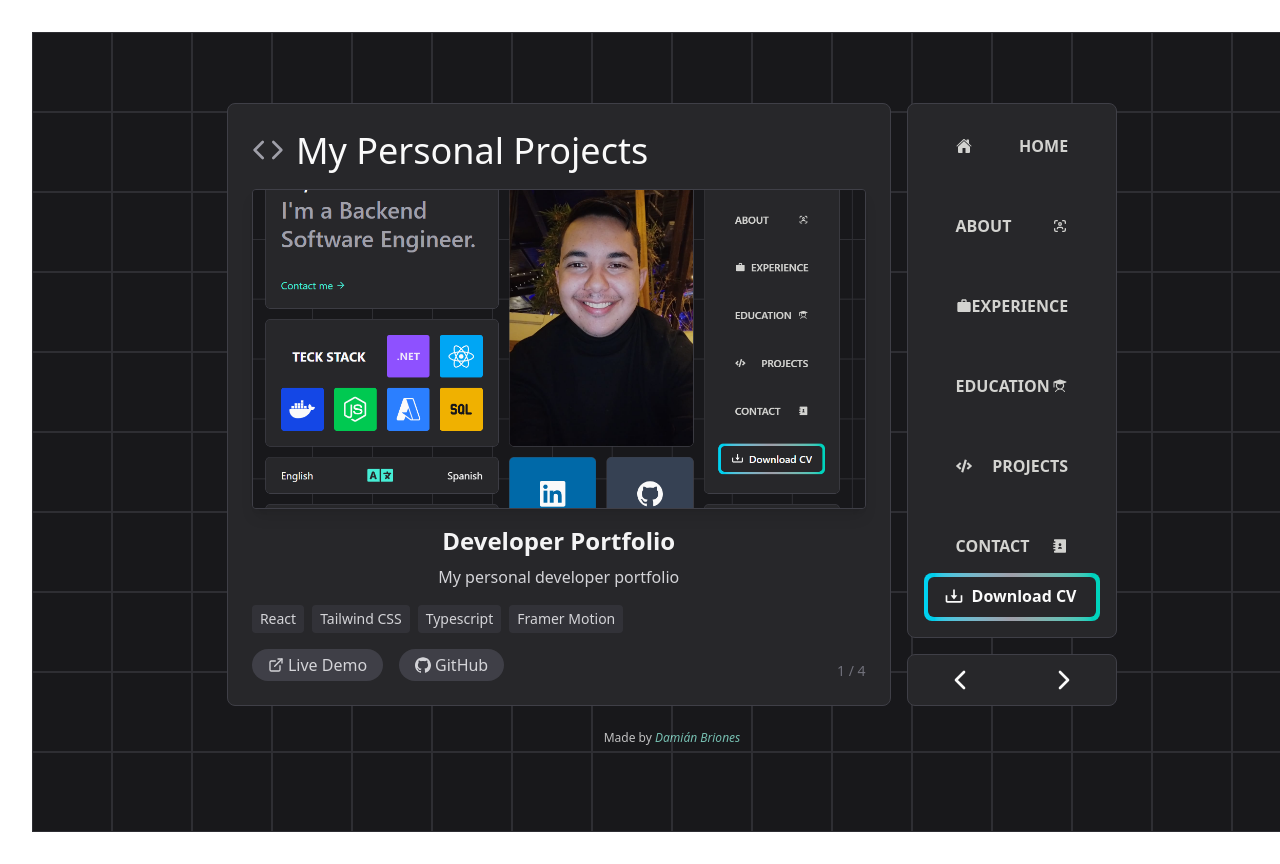
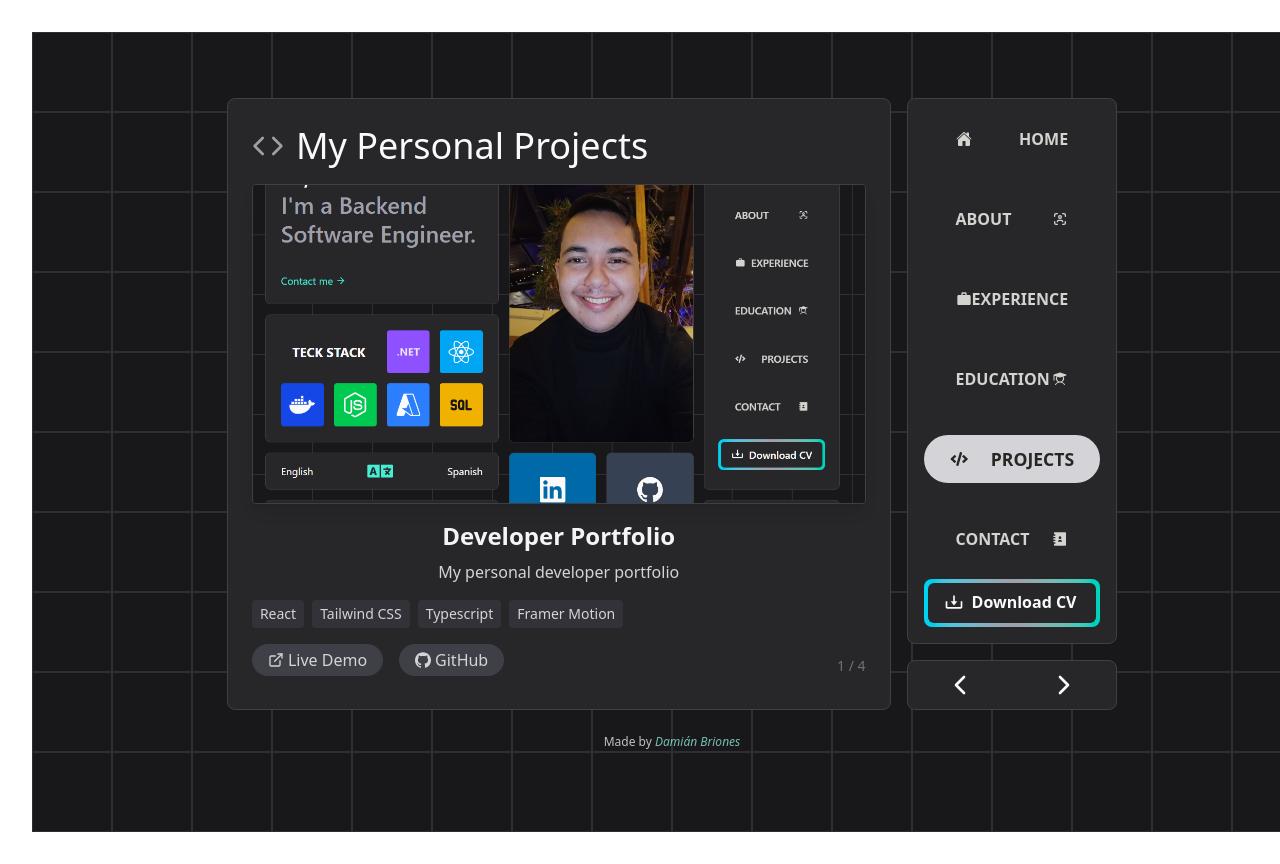
Before and after one commit to CodeINN95612/damian-briones-portfolio, a React (Vite) app: page / in a window 1280 px wide. Both pictures are taken after a click on the button "PROJECTS". Shown: the top 864 px of the page. Built offline with nearby package versions, Linux system fonts and the light colour scheme.

Commit message:
highlight selected item in AnimatedMenuBox

```diff
--- a/src/components/animated-ui/AnimatedMenuBox.tsx
+++ b/src/components/animated-ui/AnimatedMenuBox.tsx
@@ -15,10 +15,11 @@ export type AnimatedMenuBoxProps = {
 };
 
 export const AnimatedMenuBox = ({ sectionChanged }: AnimatedMenuBoxProps) => {
-  const { setActiveSection } = useSectionContext();
+  const { activeSection, setActiveSection } = useSectionContext();
 
   const menuItems = [
     {
+      id: "home",
       label: "Home",
       icon: <IoHome />,
       onClick: () => {
@@ -28,6 +29,7 @@ export const AnimatedMenuBox = ({ sectionChanged }: AnimatedMenuBoxProps) => {
       flipped: false,
     },
     {
+      id: "about",
       label: "About",
       icon: <TbUserScan />,
       onClick: () => {
@@ -37,6 +39,7 @@ export const AnimatedMenuBox = ({ sectionChanged }: AnimatedMenuBoxProps) => {
       flipped: true,
     },
     {
+      id: "experience",
       label: "Experience",
       icon: <MdWork />,
       onClick: () => {
@@ -46,6 +49,7 @@ export const AnimatedMenuBox = ({ sectionChanged }: AnimatedMenuBoxProps) => {
       flipped: false,
     },
     {
+      id: "education",
       label: "Education",
       icon: <PiStudentFill />,
       onClick: () => {
@@ -55,6 +59,7 @@ export const AnimatedMenuBox = ({ sectionChanged }: AnimatedMenuBoxProps) => {
       flipped: true,
     },
     {
+      id: "projects",
       label: "Projects",
       icon: <FaCode />,
       onClick: () => {
@@ -64,6 +69,7 @@ export const AnimatedMenuBox = ({ sectionChanged }: AnimatedMenuBoxProps) => {
       flipped: false,
     },
     {
+      id: "contact",
       label: "Contact",
       icon: <RiContactsBook3Fill />,
       onClick: () => {
@@ -76,9 +82,13 @@ export const AnimatedMenuBox = ({ sectionChanged }: AnimatedMenuBoxProps) => {
 
   return (
     <AnimatedBox className="col-span-3 row-span-5 flex flex-col justify-around h-full p-4">
-      <div className="flex flex-col justify-center gap-8 flex-1">
+      <div className="flex flex-col justify-center gap-8 flex-1 mb-4">
         {menuItems.map((item, index) => (
-          <AnimatedMenuBoxItem key={index} onClick={item.onClick}>
+          <AnimatedMenuBoxItem
+            key={index}
+            onClick={item.onClick}
+            selected={item.id === activeSection}
+          >
             {item.flipped ? (
               <>
                 {item.label}
@@ -100,12 +110,14 @@ export const AnimatedMenuBox = ({ sectionChanged }: AnimatedMenuBoxProps) => {
 
 type AnimatedMenuBoxItemProps = {
   children: React.ReactNode;
+  selected: boolean;
   onClick: () => void;
 };
 
 const AnimatedMenuBoxItem = ({
   children,
   onClick,
+  selected,
 }: AnimatedMenuBoxItemProps) => {
   const [hovered, setHovered] = useState(false);
 
@@ -114,15 +126,20 @@ const AnimatedMenuBoxItem = ({
       onClick={onClick}
       onHoverStart={() => setHovered(true)}
       onHoverEnd={() => setHovered(false)}
-      className="text-center w-full cursor-pointer px-4 py-3 uppercase text-zinc-50 font-semibold relative "
+      className={`text-center w-full cursor-pointer px-4 py-3 uppercase font-semibold relative transition-colors duration-150`}
     >
       <motion.span
-        animate={{ opacity: hovered ? 1 : 0, scale: hovered ? 1 : 0 }}
+        animate={{
+          opacity: hovered || selected ? 1 : 0,
+          scale: hovered || selected ? 1 : 0,
+        }}
         transition={{ duration: 0.1 }}
-        className="absolute inset-0 w-full h-full rounded-full bg-zinc-200 pointer-events-none"
+        className={`absolute inset-0 w-full h-full rounded-full pointer-events-none ${
+          selected && !hovered ? "bg-zinc-300" : "bg-zinc-200"
+        }`}
       />
       <motion.div
-        animate={{ scale: hovered ? 1.1 : 1 }}
+        animate={{ scale: hovered || selected ? 1.1 : 1 }}
         transition={{ duration: 0.1 }}
         className="h-full mix-blend-difference relative z-10 flex justify-between items-center w-full px-4"
       >
--- a/src/components/animated-ui/AnimatedRightLeftBox.tsx
+++ b/src/components/animated-ui/AnimatedRightLeftBox.tsx
@@ -11,18 +11,18 @@ export const AnimatedRightLeftBox = ({
   onRightClick,
 }: AnimatedRightLeftBoxProps) => {
   return (
-    <AnimatedBox className="col-span-3 row-span-1 flex p-0 py-2 w-full">
+    <AnimatedBox className="col-span-3 row-span-1 flex p-0 w-full">
       <button
         className="flex-1 flex justify-center items-center rounded-l hover:bg-zinc-700 transition-colors cursor-pointer"
         onClick={onLeftClick}
       >
-        <ChevronLeft className="size-8" />
+        <ChevronLeft className="size-8 my-2" />
       </button>
       <button
         className="flex-1 flex justify-center items-center rounded-r hover:bg-zinc-700 transition-colors cursor-pointer"
         onClick={onRightClick}
       >
-        <ChevronRight className="size-8" />
+        <ChevronRight className="size-8 my-2" />
       </button>
     </AnimatedBox>
   );
```
